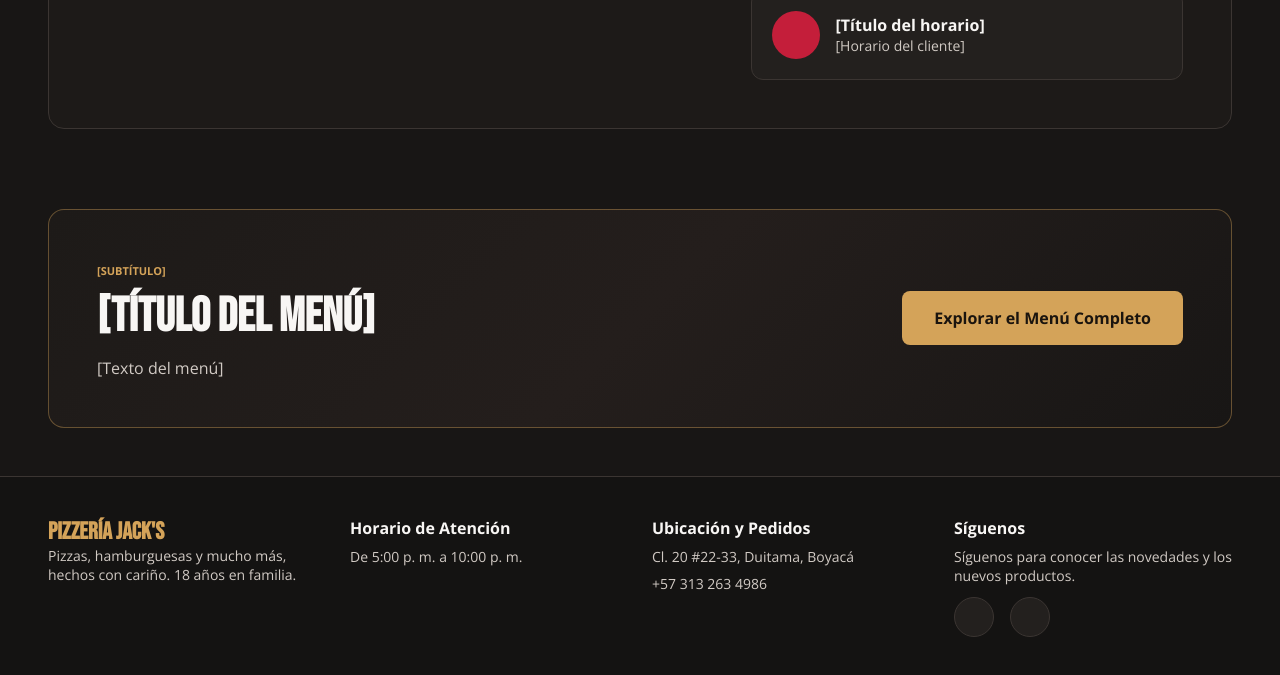
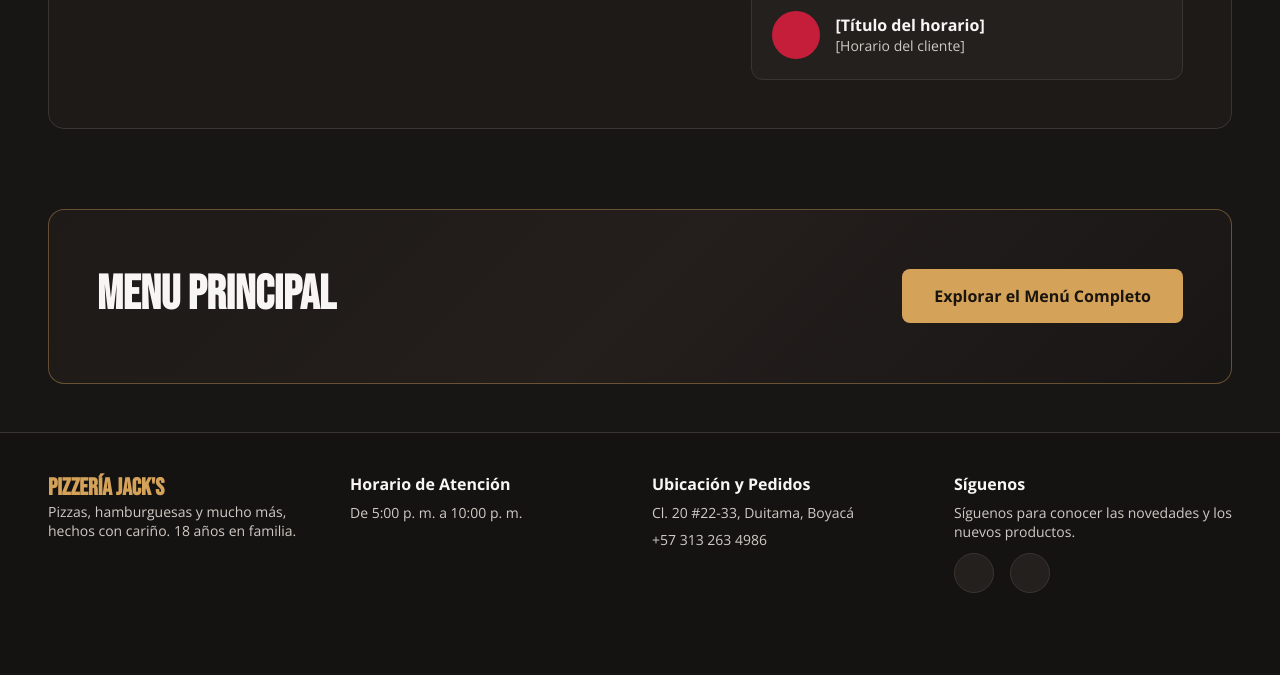
Before and after one commit to vasandoval/Pizzeria_Jack-s, a plain HTML site: page index.html in a window 1280 px wide. Shown: the part 1881-2556 px from the top of the page. Drawn offline with nearby package versions, Linux system fonts and the light colour scheme.

Commit message:
detalles

```diff
--- a/index.html
+++ b/index.html
@@ -280,18 +280,12 @@
     </section>
 
 
-    <section class="menu-final" id="menu">
+    <section class="menu-final">
 
         <div>
-            <span>[Subtítulo]</span>
-
-            <h2>[Título del menú]</h2>
-
-            <p>[Texto del menú]</p>
+            <h2>Menu Principal</h2>
         </div>
-
-        <a href="#">Explorar el Menú Completo</a>
-
+        <a href="menu.html">Explorar el Menú Completo</a>
     </section>
 
     </main>
```
